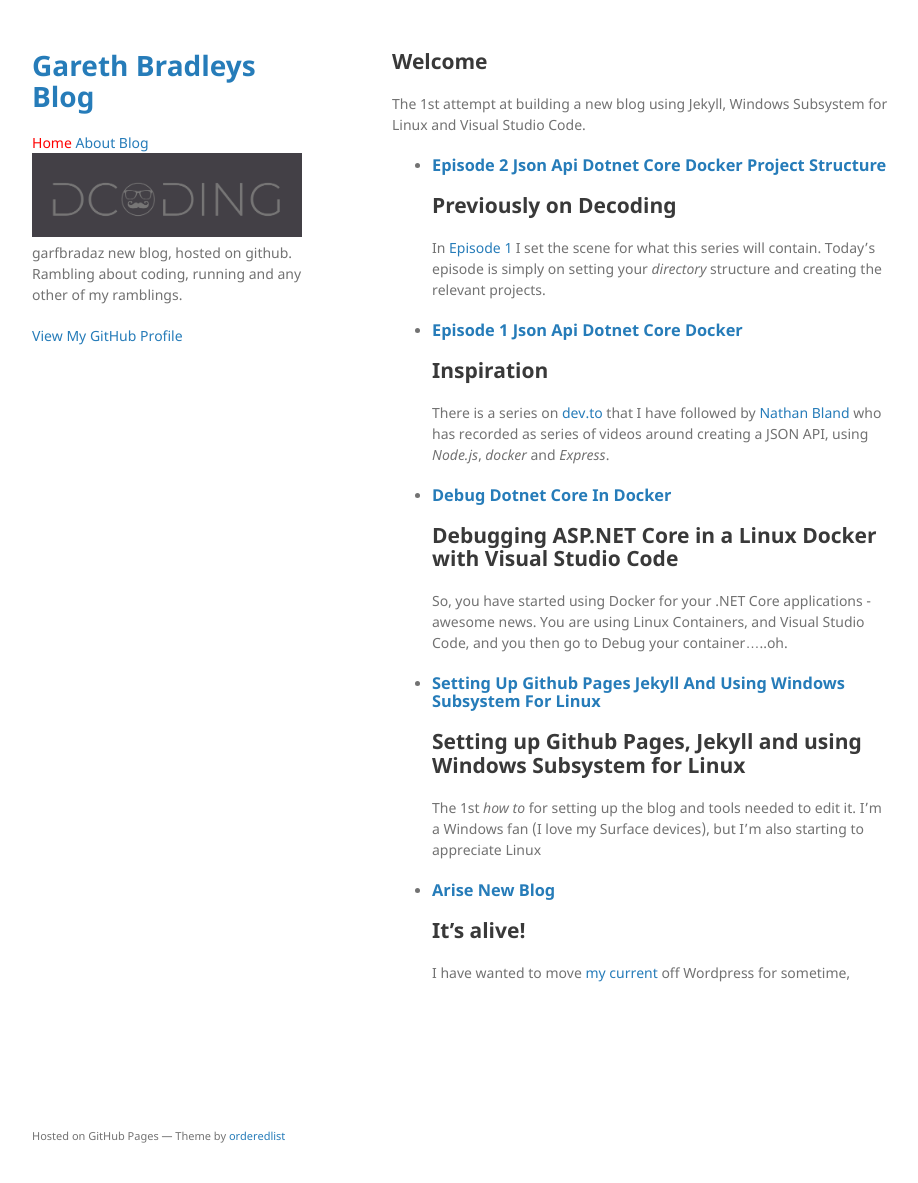
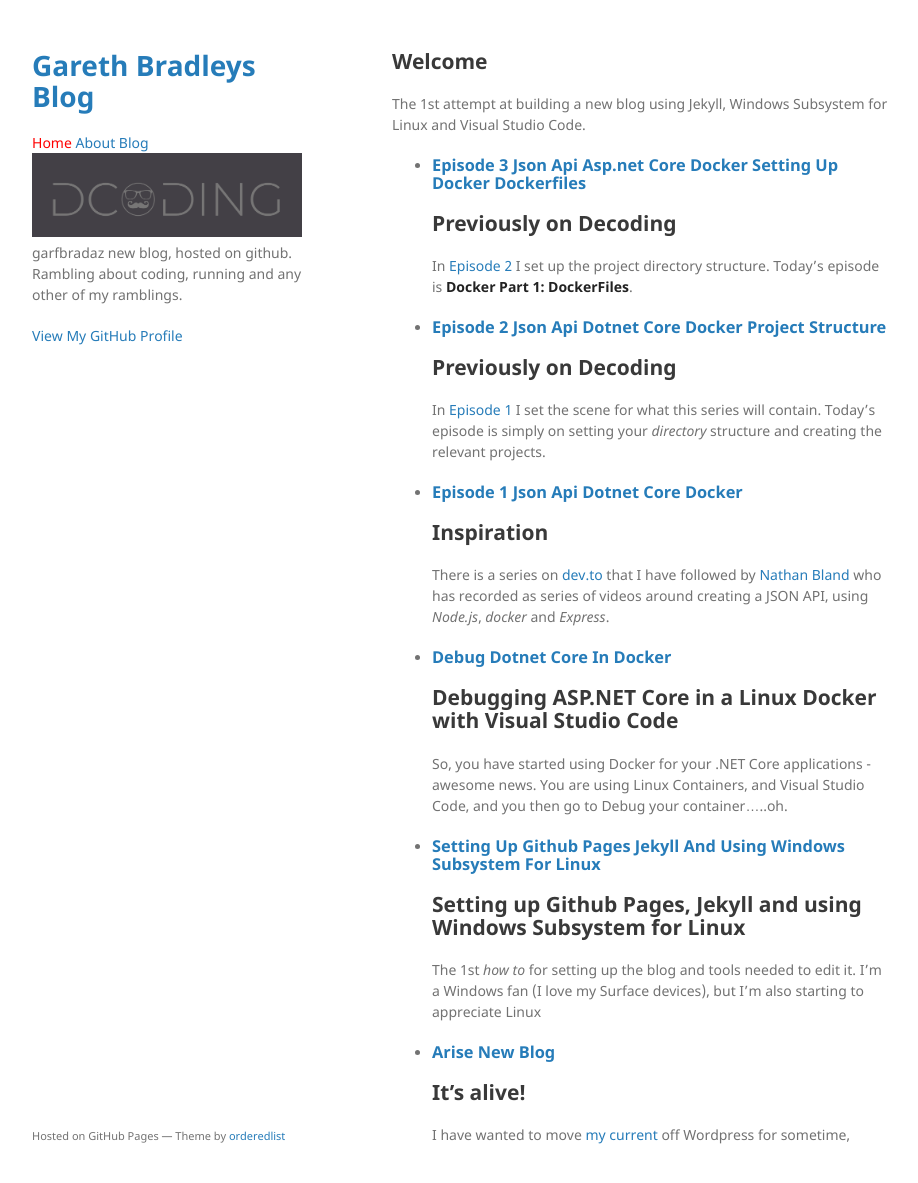
Before and after one commit to garfbradaz/garfbradaz.github.io, a Jekyll site: the page built from index.html, in a window 1280 px wide and 1215 px high. Shown: the top 1183 px of the window, without its empty margins (178-1096 px from the left). Built offline with Jekyll 4.4.1, drawn with Linux system fonts in a browser that asks for light colours; some of the changed lines change nothing that is shown.

Commit message:
Episode 3

````diff
--- a/_posts/2018-12-18-Episode-1-json-api-dotnet-core-docker.md
+++ b/_posts/2018-12-18-Episode-1-json-api-dotnet-core-docker.md
@@ -4,6 +4,7 @@
 category: blog
 tags: [how-to,dotnet-core,beginners,api]
 excerpt_separator: <!--more-->
+series: ASP.NET Core Web API Episodes
 ---
 ## Inspiration
 
--- a/_posts/2018-12-19-Episode-2-JSON-API-Dotnet-Core-Docker---Project-Structure.md
+++ b/_posts/2018-12-19-Episode-2-JSON-API-Dotnet-Core-Docker---Project-Structure.md
@@ -4,6 +4,7 @@
 category: blog
 tags: [how-to,dotnet-core,beginners,api]
 excerpt_separator: <!--more-->
+series: ASP.NET Core Web API Episodes
 ---
 ## Previously on Decoding
 
@@ -71,11 +72,11 @@
     ├── src
     |   ├── api
     |       |
-    |       ├── BookStore.WebApi
+    |       ├── BookStore.WebApi.csproj
     ├── tests
     |   ├── integration
     |   ├── unit
-    |       ├── BookStore.Tests
+    |       ├── BookStore.Tests.csproj
     ├── docker
 ```
 
@@ -93,4 +94,4 @@
 
 So now we have set up our Project directory structure, we can move on to setting up our **Docker** environment, using *Dockerfiles* and *docker-compose*. Join me next time.
 
-**Side note:** Episode 1 can be found on my [Github Repository](https://github.com/garfbradaz/webapi-episodes)
+**Side note:** Episode 2 can be found on my [Github Repository](https://github.com/garfbradaz/webapi-episodes)
--- /dev/null
+++ b/_posts/2018-12-29-Episode-3-JSON-API-ASP.NET-Core-Docker--Setting-Up-Docker--DockerFiles.md
@@ -0,0 +1,215 @@
+---
+layout: post
+author: gareth
+category: blog
+tags: [how-to,dotnet-core,beginners,api]
+excerpt_separator: <!--more-->
+series: ASP.NET Core Web API Episodes
+---
+
+## Previously on Decoding
+
+In [Episode 2]({{ site.baseurl }}{% post_url 2018-12-19-Episode-2-JSON-API-Dotnet-Core-Docker---Project-Structure %}) I set up the project directory structure. Today's episode is **Docker Part 1: DockerFiles**. <!--more-->
+
+## Lets talk about Docker
+
+Firstly before we get into how to set up Docker, I want to get into bigging the big D up! Apart from *Visual Studio Code* and *WSL*, no other technology has transformed how I develop code in 2018. Yes there are pain points, but once you get through those, then your development experience starts (i dare say it) become a little more blissful.
+
+I can now pull down pre-developed images of applications, databases, load balancers, webs servers, SDKs build tools, pixie dust (nic: testing you are still reading!), and use them like lego bricks, to build a system, *without* installing the binaries on my machine.
+
+Take this tutorial for example, apart from the .NET SDK installed for the IDE, *MongoDB*, *nginx* and the *dotnet runtime* are all installed via images, for which I can build and throw away when finished. No installation needed on my local development (host) machine. Even SQL Server runs on Linux now, and has a Image to pull down.
+
+This Lego Brick approach to building software now means I dont need to worry about installing all the tools on my machine, configure those tools and un-install when finished. I can package it all up in a *Dockerfile* to use now, later or even on another machine, without polluting my host machine and slowing it down.
+
+### What is Docker?
+
+Docker is product that utilises a technology *containers*, which have been around in Linux for a while. Containers are isolated/sandboxed processes, which only use the bare minimum binaries needed to run the application *within* the container, including the file system. Unlike *Virtual Machine* which run a whole operating system, and the bloat around it.
+
+Now as I was writing this post, [Dave Swersky](https://twitter.com/dswersky), wrote an awesome post on [What is Docker, and why is it so popular?](https://dev.to/raygun/what-is-docker-and-why-is-it-so-popular-45c7). Check that out.
+
+## Dockerfile
+
+If this is the first time you have used Docker, or you do not have it installed, check out dockers [getting started](https://www.docker.com/get-started) to start your journey. You will need to sign up to Docker Hub(https://hub.docker.com/) as well. Think as hub as the repository for Container Images you can access. Not just Dockers, but the communities as a whole. You may here the term *Container Registry* for the Hub as well (You can set up your own private Registries on Azure for example).
+
+So a couple of commands and terminology we need to clear up, which are useful now before moving forward.
+
+### Help
+
+So the `docker` command has a nice help facility, so if you want to see a list of docker commands:
+
+```bash
+docker --help
+```
+
+### Images
+
+A image is the package that includes everything needed to run your application, from the environment, code and configuration. You normally use other companies/communities/developers pre-built images from the hub or *base images*, but you can [create your own](https://docs.docker.com/develop/develop-images/baseimages/) just as easily.
+
+If you want to see which images you have on your host machine (your development PC/Mac), then run the following command:
+
+```bash
+docker images ls
+```
+
+If this is all new, then nothing will be listed currently, but when we start building our *Dockerfile*, we will come back to the output on what this means.
+
+### Containers
+
+The container is your image *running* in a discrete process. You can have multiple containers running on your host machine. Again there is a command to see what containers are running:
+
+```bash
+docker container ls
+```
+
+You can also use the short cut (One I personally use a lot):
+
+```bash
+docker ps
+```
+
+## Develop first Dockerfile
+
+What is a Dockerfile then? Here is a good description from Docker [themselves](https://docs.docker.com/engine/reference/builder/#usage):
+
+> Docker can build images automatically by reading the instructions from a Dockerfile. A Dockerfile is a text
+> document that contains all the commands a user could call on the command line to assemble an image. Using docker
+> build users can create an automated build that executes several command-line instructions in succession.
+
+To begin with, we will build our first Dockerfile to:
+
+- Compile our .NET Core Web API for the BookStore.
+- Run our .NET Core Web API.
+
+We call *Dockerfiles* that do more than one thing, *multi-stage* builds. They allow us to *build* and *run* without maintaining separate Dockerfiles (which was the case once upon a time). Because I don't learn this stuff on my own, let me link to [Alex Ellis](https://blog.alexellis.io/mutli-stage-docker-builds/) talking more about this.
+
+**Future Post:** While I'm chatting about Alex, in the future I will be refactoring this **BookStore.App** to use [OpenFaaS](https://www.openfaas.com/) an open source serverless architecture that *isn't* coupled to one particular cloud. I'm excited about this, as I have wanted to use this tech for a while now, I even have the Raspberry Pis to cluster.....
+
+So, back to the matter at hand. Firstly we need to *change directory* to `src/api` directory we set up in [Episode 2]({{ site.baseurl }}{% post_url 2018-12-19-Episode-2-JSON-API-Dotnet-Core-Docker---Project-Structure %}). Just to recap we set up the following:
+
+```
+    .
+    ├── src
+    |   ├── api
+    |       |
+    |       ├── BookStore.WebApi.csproj
+    ├── tests
+    |   ├── integration
+    |   ├── unit
+    |       ├── BookStore.Tests.csproj
+    ├── docker
+```
+
+Then create a file called `Dockerfile` in the root of `api`:
+
+```
+    .
+    ├── src
+    |   ├── api
+    |       |
+    |       ├── BookStore.WebApi.csproj
+    |       ├── Dockerfile
+    ├── tests
+    |   ├── integration
+    |   ├── unit
+    |       ├── BookStore.Tests.csproj
+    ├── docker
+```
+
+Add the following to the file:
+
+```dockerfile
+FROM microsoft/dotnet:2.2-sdk AS build-env
+WORKDIR /app
+COPY BookStore.WebApi.csproj .
+COPY . .
+RUN dotnet publish -c Release -o /publish
+
+FROM microsoft/dotnet:2.2-aspnetcore-runtime AS runtime-env
+WORKDIR /publish
+EXPOSE 5000
+COPY --from=build-env /publish .
+ENTRYPOINT [ "dotnet","BookStore.WebApi.dll" ]
+```
+
+If this is new to you, then let me explain the format on this file and what it means.
+
+### FROM
+
+This statement sets the *base image* created by Microsoft (or any organisation who has created an base image) and creates a new build stage (each `FROM` creates a new stage). These images will live on a public repository like *hub.docker.com*. So make sure you have logged in via *Docker Desktop* otherwise the first build step will fail.
+
+Having multiple `FROM` denotes a multi-stage Dockerfile.
+
+- [microsoft/dotnet:2.2-sdk](https://hub.docker.com/r/microsoft/dotnet/) - SDK image. This base image is designed to allow you to build/publish using the *dotnet CLI*. As you can see I'm using the 2.2 .NET Core Version (denoted the common tag name of **:2.2-sdk**).
+
+- [microsoft/dotnet:2.2-aspnetcore-runtime](https://hub.docker.com/r/microsoft/dotnet/) - Runtime image. This base image is designed to run a ASP.NET Core application using the *dotnet runtime*. Again it follows the same format with denoting the dotnet version by the common tag of **:2.2-aspnetcore-runtime**.
+
+### WORKDIR
+
+This statement will create a directory for the following statements will work in. If the directory exists, then the directory is just set to the value in `WORKDIR`. In our case `/app` is created by the command and `/publish` is set to (as publish is created in the `dotnet publish`).
+
+### COPY
+
+This statement will copy the files specified *into* the containers file system (normally into the file system specified in `WORKDIR`) from the host machine of the directory where the Dockerfile is placed. So in our instance, the `../src/api` directory.
+
+**Note:** We have two `COPY` commands in the build stage of our Dockerfile context. We do this for the **BookStore.WebApi.csproj** so that we have a build cache entry for this file, so if it hasn't changed, we dont copy it on every build (reduces build times).  Also `COPY . .` will copy everything else.
+
+```Dockerfile
+COPY BookStore.WebApi.csproj .
+COPY . .
+```
+
+Our 2nd stage actually copies the output from `build-env` **/publish** directory into the next stage.
+
+### RUN
+
+This statement will run a set of commands that will create another layer in your image and commit the results, which will form part of the container. It allows you to set up your container before running it.
+
+Our example is the `dotnet publish` will be `RUN` as part of the `docker build` instruction set, creating the binaries to use when we `dotnet` using the published `.dll`.
+
+### ENTRYPOINT
+
+This statement defines what is run when you `docker run` and start the container. Our `ENTRYPOINT` runs the `dotnet` command using our published `.dll`. You can pass more parameters into the `ENTRYPOINT` command via `docker run`.
+
+Our multi-stage Dockerfile builds our source code in the first stage and copies the published output so that it is run using the *.NET Core Runetime*.
+
+## Build the Image
+
+Now we have a Dockerfile, we can build this file into an *image* which will be stored locally on our host. Make sure you are on the commandline of choice, and change directory to `../src/api` and run the following command:
+
+```bash
+docker build -t garfbradaz/ep3-api .
+```
+
+This command will run a `docker build`. The "." signifies you want to use the *Dockerfile* in the current directory and `-t garfbradaz/ep3-api` is a parameter that will build an Image with a **[-]t**ag name of *garfbradaz/ep3-api*. You can replace this string with anything you want.
+
+The first time you run this will take a while, because there will be no *cache entries* from previous builds for your layers. You can also see all the layers that are built from the Microsoft *base images* which are made up of layers also:
+
+![docker-net-layers](/assets/img/posts/docker-net-layers.png)
+
+If you run a `docker images` again you will now see your image has been built (plus the .NET Core Images):
+
+![dotnet-net-images](/assets/img/posts/dotnet-net-images.png)
+
+### Run the Image as a Container
+
+So, we have created a *Dockerfile* that includes the steps to build an image, which includes the resources needed to run the application within a *container*. This is the magic, as we can run this image on any OS that supports Docker itself (If we are building *Linux* containers).
+
+So the following will run your container as isolated/sandboxed process:
+
+```bash
+docker run --env ASPNETCORE_ENVIRONMENT=Development --env ASPNETCORE_URLS=http://+:5000 -p 5000:5000 -t --rm -it  garfbradaz/ep3-api
+```
+
+This command will run your Container interactively (`-it`), and override some environment variables (`--env`); overriding port mapping to 5000 (`-p`) and clean up the container with finished (`--rm`).
+
+I use Powershell to validate the container is running fine, but you can use *postman* (we explore setting this up in another chapter).
+
+```powershell
+Invoke-RestMethod -Uri http://localhost:5000/api/values -Method 'Get'
+```
+
+This should fail with a 401 status, because we set up the `[Authorize]` attribute against the `ValuesController.cs`.  But at least this proves we are hitting the Web API running using Kestrel within the Container process.
+
+### Next time
+
+We will be exploring `docker compose` to allow us to run and knit together multiple containers together so we can interact with MongoDB for example.
````
Also changed, not shown: assets/img/posts/docker-net-layers.PNG (added), assets/img/posts/dotnet-net-images.PNG (added), 8 other files.
